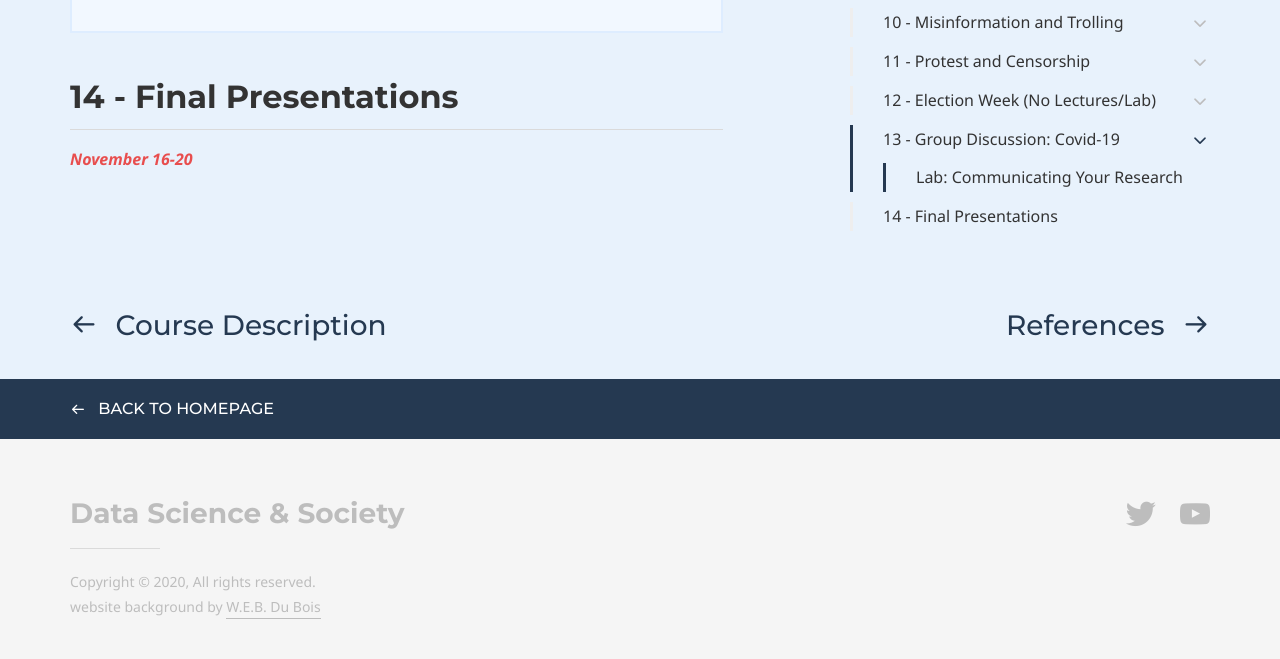
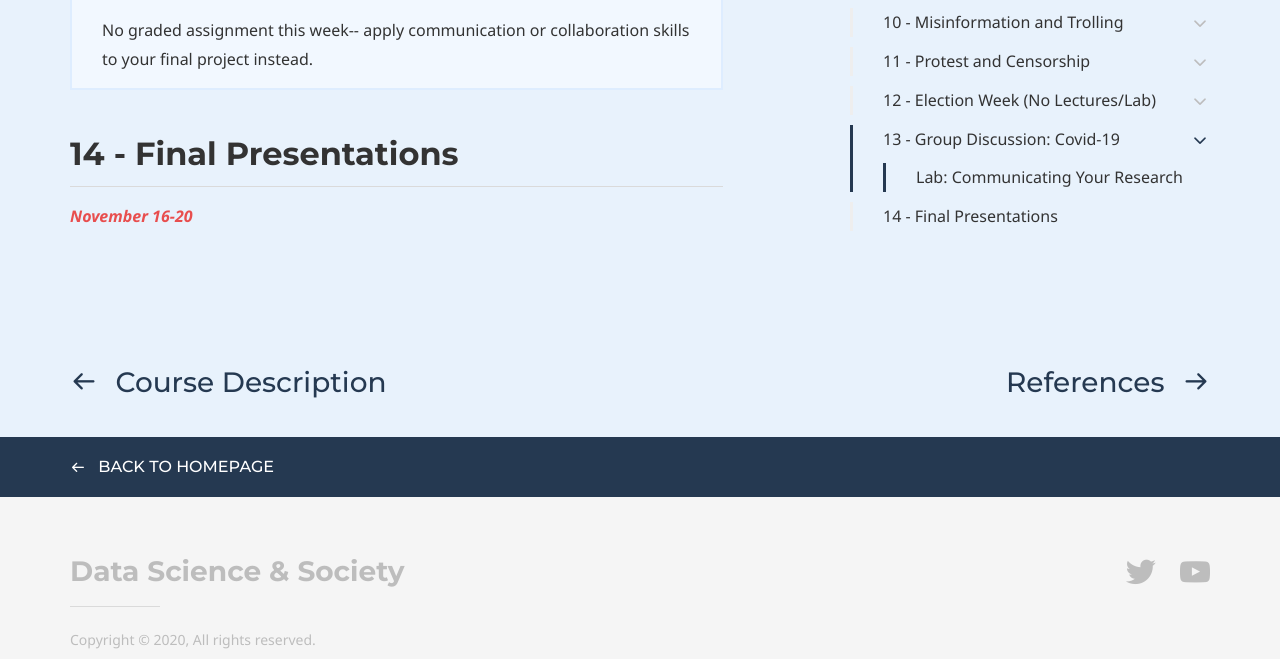
Before and after one commit to dssoc/dssoc.github.io, a Jekyll site: the page built from schedule.md, in a window 1280 px wide and 900 px high, scrolled down 19386 px, cut to the strip 241-900 px from the top of the window. Built offline with Jekyll 4.4.1, drawn with Linux system fonts in a browser that asks for light colours; some web fonts are replaced.

Commit message:
Added message to week 13 message saying no lab.

```diff
--- a/schedule.md
+++ b/schedule.md
@@ -611,6 +611,8 @@ frameborder="0"
 allow="accelerometer; autoplay; encrypted-media; gyroscope; picture-in-picture"
 allowfullscreen></iframe>
 
+No graded assignment this week-- apply communication or collaboration skills to your final project instead.
+
 </div>
 
 
```
